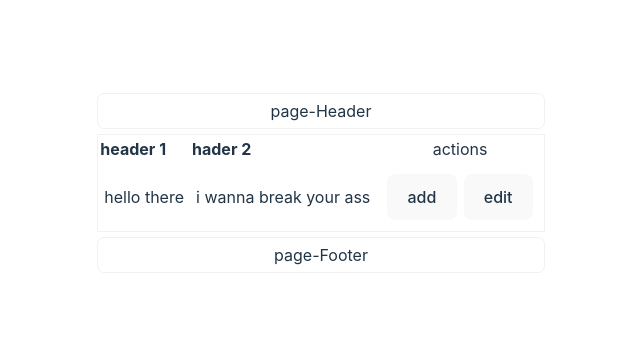
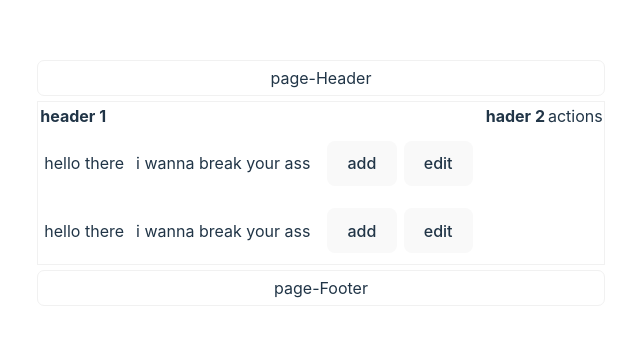
Before and after one commit to mehShekari/compoundedComponent, a React (Vite) app: page / in a window 1280 px wide. Shown: the part 217-562 px from the top of the page, without its empty margins (319-959 px from the left). Built offline with nearby package versions, Linux system fonts and the light colour scheme.

Commit message:
second commit

```diff
--- a/src/components/tableCompound/components/body.tsx
+++ b/src/components/tableCompound/components/body.tsx
@@ -1,12 +1,12 @@
-import { useContext, createContext, ReactElement } from "react";
+import { useContext, createContext } from "react";
 
-import TableCompoundActions from "./actions"
+import MappedTr from "./mappedTr";
 
 /**
  * *TABLE COMPOUND BODY
 */
 
-interface MyComponentProps{
+interface MyComponentProps {
     mapTr?: JSX.Element;
     mapTd?: JSX.Element;
     filter?: (item: any) => boolean | any
@@ -19,32 +19,22 @@ export function useTableCompoundBodyContext()
     return useContext(TableCompoundBodyContext)
 }
 
-
-
-const TableCompoundBody = ({ mapTd, mapTr, filter }: MyComponentProps) => {
+const TableCompoundBody = ({ mapTd, mapTr, filter }: MyComponentProps) =>
+{
     const data: any[] = [{ name: "ali", age: 22 }]
 
-  if(filter) {
+    if (filter)
+    {
         data.filter(filter).map(_item => console.log(_item))
     }
-
 
     return (
         <TableCompoundBodyContext.Provider value={{}}>
             <tbody>
-        <tr>
-          <td>
-            <div className="px-2" style={{ padding: "5px" }}>hello there</div>
-          </td>
-
-          <td>
-            <div className="px-2" style={{ padding: "5px" }}> i wanna break your ass</div>
-          </td>
-
-          <td>
-            <div className="px-2" style={{ padding: "5px" }}> <TableCompoundActions /> </div>
-          </td>
-        </tr>
+                {
+                    data.map((_row, _index) => <MappedTr row={_row} key={_index} />)
+                }
+                <MappedTr />
             </tbody>
         </TableCompoundBodyContext.Provider>
     )
--- /dev/null
+++ b/src/components/tableCompound/components/mappedTr.tsx
@@ -0,0 +1,20 @@
+import TableCompoundActions from "./actions";
+
+export default function MappedTr({ row }: any)
+{
+    return <div>
+        <tr>
+            <td>
+                <div className="px-2" style={{ padding: "5px" }}>hello there</div>
+            </td>
+
+            <td>
+                <div className="px-2" style={{ padding: "5px" }}> i wanna break your ass</div>
+            </td>
+
+            <td>
+                <div className="px-2" style={{ padding: "5px" }}> <TableCompoundActions /> </div>
+            </td>
+        </tr>
+    </div>
+}
```
Lines whose indentation alone changed are shown as unchanged.
